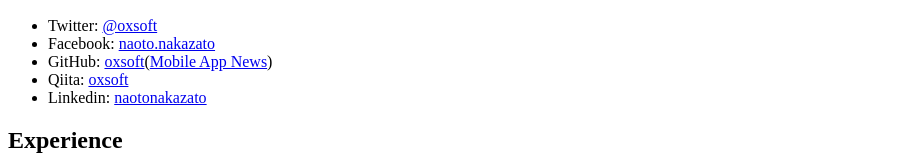
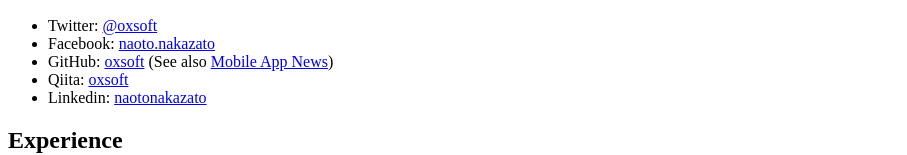
Before and after one commit to oxsoft/oxsoft.github.io, a plain HTML site: page index.html in a window 1280 px wide. Shown: the part 254-409 px from the top of the page, without its empty margins (0-907 px from the left). Drawn offline with Linux system fonts and the light colour scheme.

Commit message:
Update index.html

```diff
--- a/index.html
+++ b/index.html
@@ -13,7 +13,7 @@
 <ul>
   <li>Twitter: <a href="https://twitter.com/oxsoft">@oxsoft</a></li>
   <li>Facebook: <a href="https://www.facebook.com/naoto.nakazato">naoto.nakazato</a></li>
-  <li>GitHub: <a href="https://github.com/oxsoft">oxsoft</a>(<a href="https://oxsoft.github.io/mobile-news/">Mobile App News</a>)</li>
+  <li>GitHub: <a href="https://github.com/oxsoft">oxsoft</a> (See also <a href="https://oxsoft.github.io/mobile-news/">Mobile App News</a>)</li>
   <li>Qiita: <a href="https://qiita.com/oxsoft">oxsoft</a></li>
   <li>Linkedin: <a href="https://www.linkedin.com/in/naotonakazato">naotonakazato</a></li>
 </ul>
```
